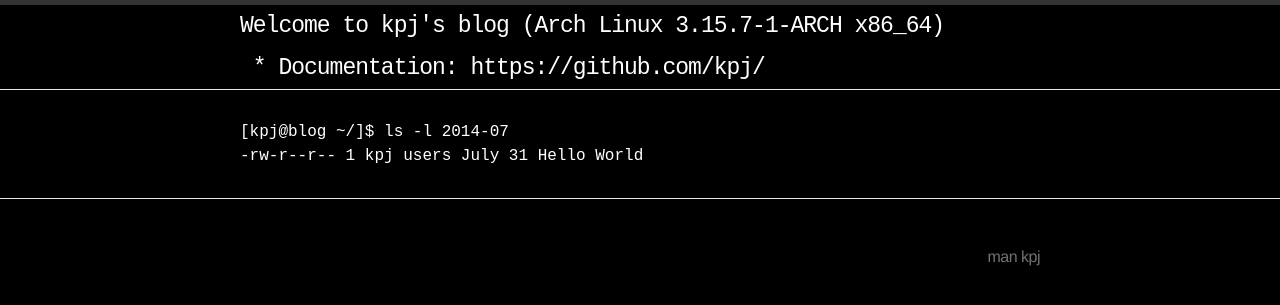
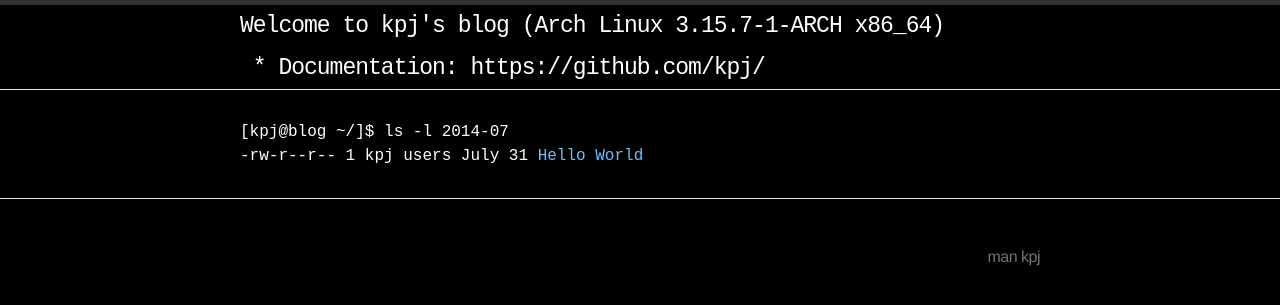
Before and after one commit to kpj/kpj.github.io--old, a Jekyll site: the page built from index.html, in a window 1280 px wide. Shown: the top 305 px of the page. Built offline with Jekyll 4.4.1, drawn with Linux system fonts in a browser that asks for light colours.

Commit message:
Improved readability of post titles

```diff
--- a/css/main.css
+++ b/css/main.css
@@ -34,6 +34,14 @@ a:hover {
 /*a:visited {
   color: #eeeeee;
 }*/
+
+span#post_title {
+  color: #66C2FF;
+}
+
+a:hover > span#post_title {
+  color: #336180;
+}
 
 /* Utility */
 
--- a/index.html
+++ b/index.html
@@ -13,7 +13,7 @@ layout: default
         <h5 class="date">[{{ page.author }}@blog ~/]$ ls -l {{ post.date | date: "%Y-%m" }}</h5>
       {% endif %}
 
-      <a href="{{ post.url | prepend: site.baseurl }}">-rw-r--r-- 1 kpj users {{ post.date | date: "%B %-d" }} {{ post.title }}</a>
+      <a href="{{ post.url | prepend: site.baseurl }}">-rw-r--r-- 1 kpj users {{ post.date | date: "%B %-d" }} <span id="post_title">{{ post.title }}</span></a>
       <br>
     {% endfor %}
   </ul>
```
